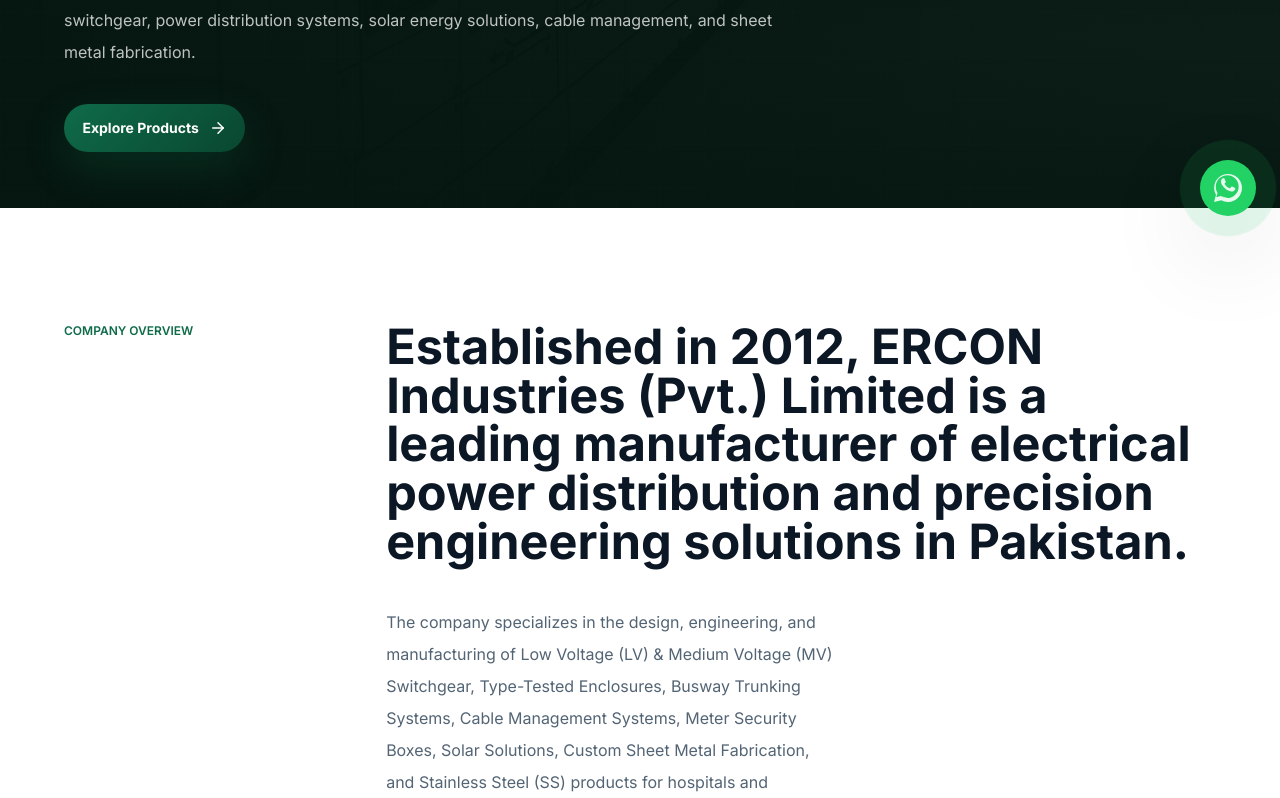
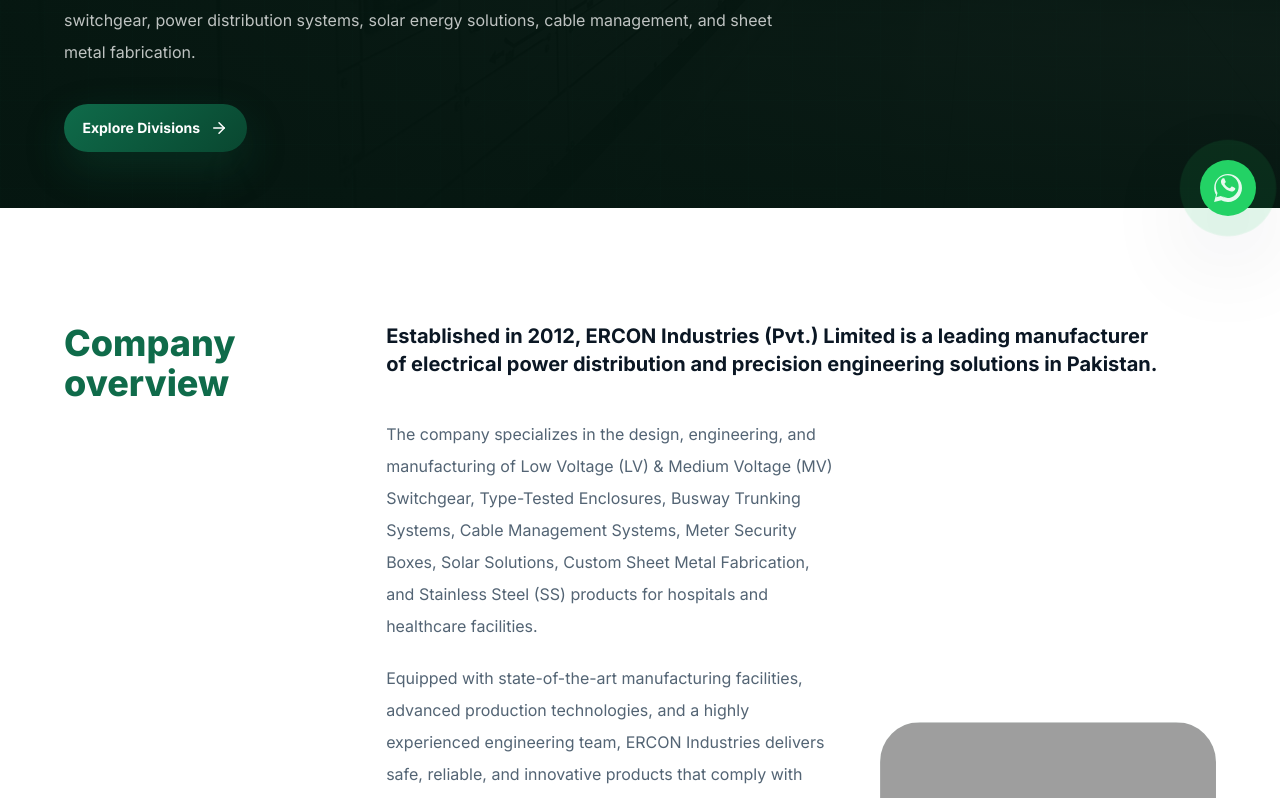
Before and after one commit to rehmanarainofficial/ercon-website, a React (Vite) app: page /about-us in a window 1280 px wide. Shown: the part 560-1358 px from the top of the page. Built offline with nearby package versions, Linux system fonts and the light colour scheme; grey boxes are pictures that could not be loaded.

Commit message:
refactor: rename CTA labels to Explore Divisions and update typography styles across UI components and footer

```diff
--- a/src/components/layout/Footer.jsx
+++ b/src/components/layout/Footer.jsx
@@ -45,7 +45,7 @@
             <h3 className="text-sm font-bold text-brand-light tracking-wider mb-5">
               Quick Links
             </h3>
-            <ul className="space-y-2 text-sm">
+            <ul className="space-y-2 text-base">
               {quickLinks.map((link) => (
                 <li key={link.label}>
                   <Link
@@ -64,7 +64,7 @@
             <h3 className="text-sm font-bold text-brand-light tracking-wider mb-5">
               Divisions
             </h3>
-            <ul className="space-y-2 text-sm">
+            <ul className="space-y-2 text-base">
               {productsList.map((prod, i) => (
                 <li key={i}>
                   <Link
@@ -83,7 +83,7 @@
             <h3 className="text-sm font-bold text-brand-light tracking-wider mb-5">
               Follow us
             </h3>
-            <ul className="space-y-3.5 text-sm mb-6">
+            <ul className="space-y-3.5 text-base mb-6">
               <li>
                 <a
                   href="https://www.facebook.com/people/ERCON-Industries-PVT-Limited/61591925099821/"
@@ -143,7 +143,7 @@
               </li>
             </ul>
 
-            <div className="text-[13px] text-white/60 space-y-2.5 max-w-sm border-t border-white/10 pt-5">
+            <div className="text-sm text-white/60 space-y-2.5 max-w-sm border-t border-white/10 pt-5">
               <p className="flex items-start gap-2">
                 <span className="font-bold text-brand-light">Address:</span>
                 <span>
--- a/src/components/ui/PageHero.jsx
+++ b/src/components/ui/PageHero.jsx
@@ -28,7 +28,7 @@
           <p className="mt-6 max-w-2xl text-body-fluid leading-8 text-white/72">{description}</p>
           {!hideCta && (
             <div className="mt-9 flex flex-wrap gap-3">
-              <Button to="/products">Explore Products</Button>
+              <Button to="/products">Explore Divisions</Button>
               <Button to={ctaTo} variant="dark">
                 {ctaLabel}
               </Button>
--- a/src/components/ui/SectionHeading.jsx
+++ b/src/components/ui/SectionHeading.jsx
@@ -2,9 +2,9 @@
 
 export function SectionLabel({ children, className }) {
   return (
-    <p className={cn('mb-4 text-xs font-semibold tracking-[0.18em] text-brand', className)}>
+    <h2 className={cn('mb-3 text-3xl sm:text-4xl font-extrabold text-brand tracking-wide', className)}>
       {children}
-    </p>
+    </h2>
   )
 }
 
@@ -17,12 +17,12 @@
   eyebrowClassName,
   bodyClassName,
   align = 'left',
-  as: Heading = 'h2',
+  as: Heading = 'h3',
 }) {
   return (
     <div className={cn('max-w-4xl', align === 'center' && 'mx-auto text-center', className)}>
       {eyebrow ? <SectionLabel className={eyebrowClassName}>{eyebrow}</SectionLabel> : null}
-      <Heading className={cn('text-section font-bold text-ink', headingClassName)}>{title}</Heading>
+      <Heading className={cn('text-lg sm:text-xl font-bold text-ink leading-snug tracking-tight', headingClassName)}>{title}</Heading>
       {children ? (
         <div className={cn('mt-6 max-w-2xl text-body-fluid leading-8 text-muted', bodyClassName)}>{children}</div>
       ) : null}
--- a/src/data/about.js
+++ b/src/data/about.js
@@ -15,7 +15,7 @@
   image: aboutMedia.hero,
   imageAlt: 'Modern switchgear manufacturing floor with blue electrical panels and copper busbar details',
   primaryCta: {
-    label: 'Explore Products',
+    label: 'Explore Divisions',
     href: '/products',
   },
   metadata: ['Established in Pakistan: 2012', 'Associated with ERCON Group', 'LV/MV switchgear focus'],
@@ -82,7 +82,7 @@
     href: '/contact-us',
   },
   secondaryCta: {
-    label: 'Explore Products',
+    label: 'Explore Divisions',
     href: '/products',
   },
 }
--- a/src/data/home.js
+++ b/src/data/home.js
@@ -13,7 +13,7 @@
   description:
     'ERCON Industries manufactures LV/MV switchgear, power distribution systems, solar energy solutions, cable management systems, and precision sheet metal fabrication for industrial and infrastructure projects across Pakistan.',
   primaryCta: {
-    label: 'Explore Products',
+    label: 'Explore Divisions',
     href: '/products',
   },
   secondaryCta: {
@@ -30,7 +30,7 @@
 }
 
 export const homeIntroduction = {
-  label: 'ABOUT ERCON',
+  label: 'About Ercon',
   title:
     'Our Engineering & Power Solutions: What We Do at ERCON Industries',
   description1:
@@ -55,7 +55,7 @@
     href: '/contact-us',
   },
   secondaryCta: {
-    label: 'Explore Products',
+    label: 'Explore Divisions',
     href: '/products',
   },
 }
--- a/src/pages/About/sections/CompanyOverview.jsx
+++ b/src/pages/About/sections/CompanyOverview.jsx
@@ -13,13 +13,13 @@
     <section className="bg-white section-space" ref={sectionRef}>
       <div className="container-main">
         <div className="grid gap-10 lg:grid-cols-[0.34fr_1fr]">
-          <p className="text-xs font-semibold uppercase tracking-[0.2em] text-brand" data-reveal>
+          <h2 className="text-3xl sm:text-4xl font-extrabold text-brand mb-3 tracking-wide" data-reveal>
             {companyOverview.label}
-          </p>
+          </h2>
           <div>
-            <h2 className="text-section max-w-6xl font-bold text-ink" data-reveal>
+            <h3 className="text-lg sm:text-xl font-bold text-ink leading-snug tracking-tight" data-reveal>
               {companyOverview.title}
-            </h2>
+            </h3>
             <div className="mt-10 grid gap-9 lg:grid-cols-[minmax(0,0.75fr)_minmax(320px,0.55fr)] lg:items-end">
               <div className="grid gap-5" data-reveal>
                 {companyOverview.paragraphs.map((paragraph) => (
--- a/src/pages/Clientele/sections/ClientRelationshipStatement.jsx
+++ b/src/pages/Clientele/sections/ClientRelationshipStatement.jsx
@@ -26,7 +26,7 @@
                 Contact Us
               </Button>
               <Button to="/products" variant="dark">
-                Explore Products
+                Explore Divisions
               </Button>
             </div>
           </div>
--- a/src/pages/Clientele/sections/ClienteleCTA.jsx
+++ b/src/pages/Clientele/sections/ClienteleCTA.jsx
@@ -27,7 +27,7 @@
             Contact Us
           </Button>
           <Button to="/products" variant="dark">
-            Explore Products
+            Explore Divisions
           </Button>
         </div>
       </div>
```
